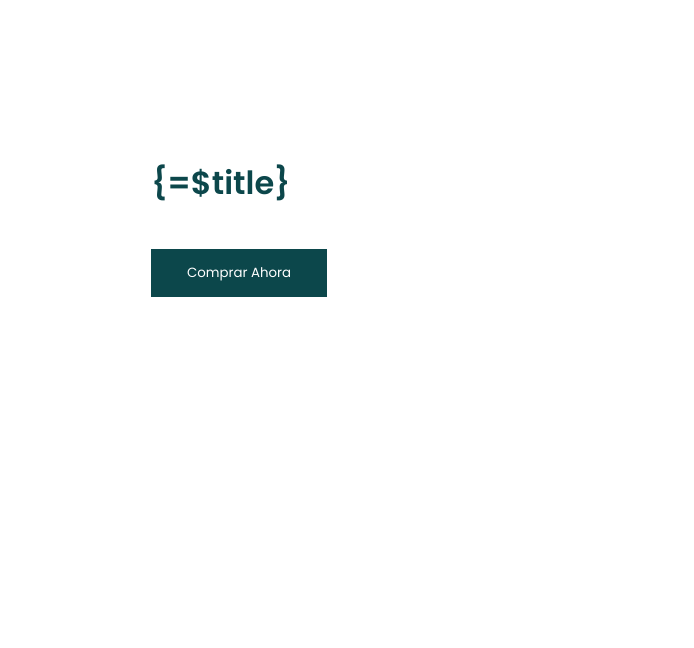
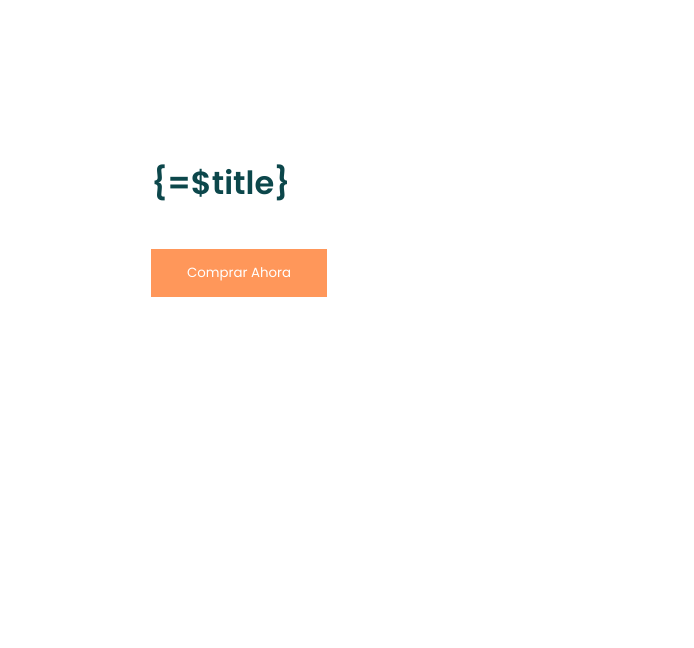
Before and after one commit to Adalab/modulo-1-evaluacion-final-Volkiw, a website built with Vite: page src/index.html in a window 1280 px wide. In both pictures the pointer is over the button 280 px from the left and 425 px from the top of the page. Shown: the part 152-800 px from the top of the page, without its empty margins (41-735 px from the left). Built offline with nearby package versions, Linux system fonts and the light colour scheme; files whose address does not match are found by name.

Commit message:
entrega final de evaluación

```diff
--- a/src/js/main.js
+++ /dev/null
@@ -1,3 +0,0 @@
-'use strict';
-
-console.log('>> Ready :)');
--- a/src/scss/components/button.scss
+++ b/src/scss/components/button.scss
@@ -7,4 +7,8 @@
     border:none;
     color:#ffffff;
     font-family:vars.$main-font;
+    transition:0.5s;
+    &:hover{
+        background-color:#ff975a;
+    }
 }
```
